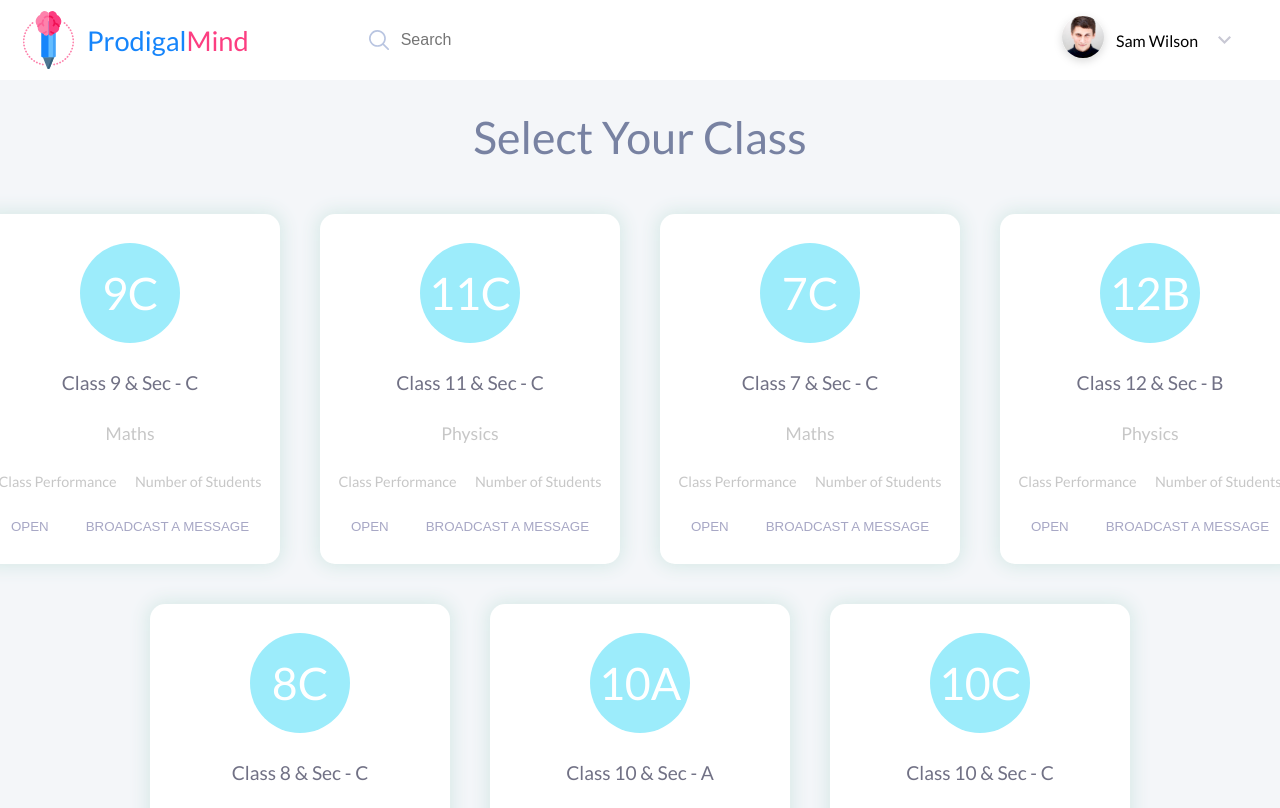
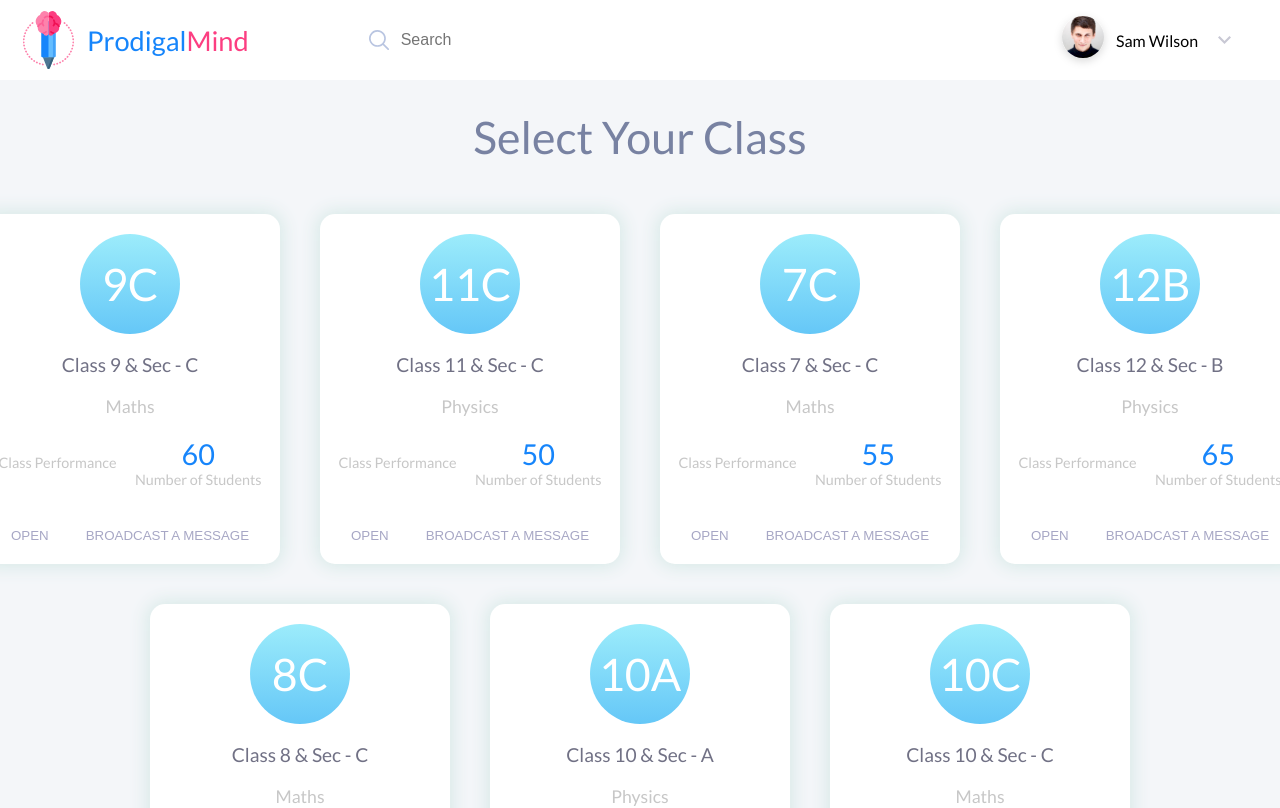
Before and after one commit to guptaashish190/prodigalmind, a React app: page /teacher in a window 1280 px wide. Shown: the top 808 px of the page. Built offline with nearby package versions, Linux system fonts and the light colour scheme.

Commit message:
added student population

```diff
--- a/src/components/Teacher/ClassOverview/card.js
+++ b/src/components/Teacher/ClassOverview/card.js
@@ -17,7 +17,8 @@ class Card extends React.Component {
                 Class Performance
           </div>
           <div className="population">
-                Number of Students
+            <h2>{this.props.details.pop}</h2>
+            <span>Number of Students</span>
           </div>
         </div>
         <div className="btn-container">
--- a/src/components/Teacher/ClassOverview/index.js
+++ b/src/components/Teacher/ClassOverview/index.js
@@ -2,10 +2,10 @@ import React from 'react';
 import Card from './card';
 
 class Overview extends React.Component {
-    arr = [{ class: '9C', subject: 'Maths' }, { class: '11C', subject: 'Physics' },
-      { class: '7C', subject: 'Maths' }, { class: '12B', subject: 'Physics' },
-      { class: '8C', subject: 'Maths' }, { class: '10A', subject: 'Physics' },
-      { class: '10C', subject: 'Maths' }];
+    arr = [{ class: '9C', subject: 'Maths', pop: 60 }, { class: '11C', subject: 'Physics', pop: 50 },
+      { class: '7C', subject: 'Maths', pop: 55 }, { class: '12B', subject: 'Physics', pop: 65 },
+      { class: '8C', subject: 'Maths', pop: 50 }, { class: '10A', subject: 'Physics', pop: 50 },
+      { class: '10C', subject: 'Maths', pop: 65 }];
 
     render() {
       return (
--- a/src/styles/ClassOverview.scss
+++ b/src/styles/ClassOverview.scss
@@ -19,7 +19,7 @@
         justify-content: space-evenly;
         box-shadow: 0px 0px 18px 3px #D7E9E7;
         .class-ball{
-            background-color: #9CECFB;
+            background-image: linear-gradient(#9CECFB, #65C7F7);
             height: 100px;
             width: 100px;
             border-radius: 50%;
@@ -45,6 +45,19 @@
             width: 100%;
             color: #C7C7C7;
             justify-content: space-evenly;
+            align-items: center;
+            margin-bottom: 20px;
+            .population{
+                display: flex;
+                flex-direction: column;
+                align-items: center;
+                h2{
+                    font-size: 2em;
+                    margin: 0%;
+                    color: #1685FB;
+                    font-weight: 300;
+                }
+            }
         }
         .btn-container{
             width: 100%;
```
